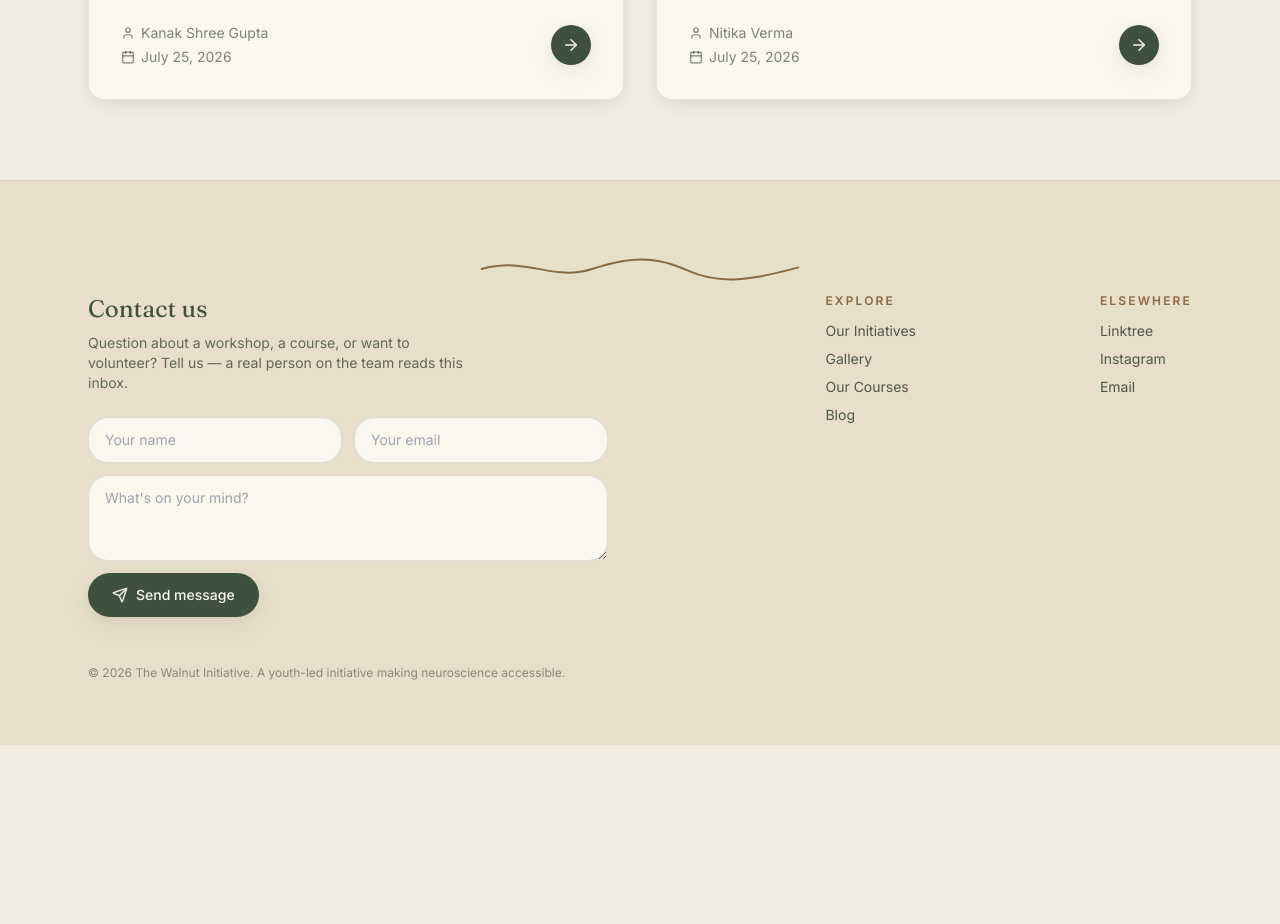
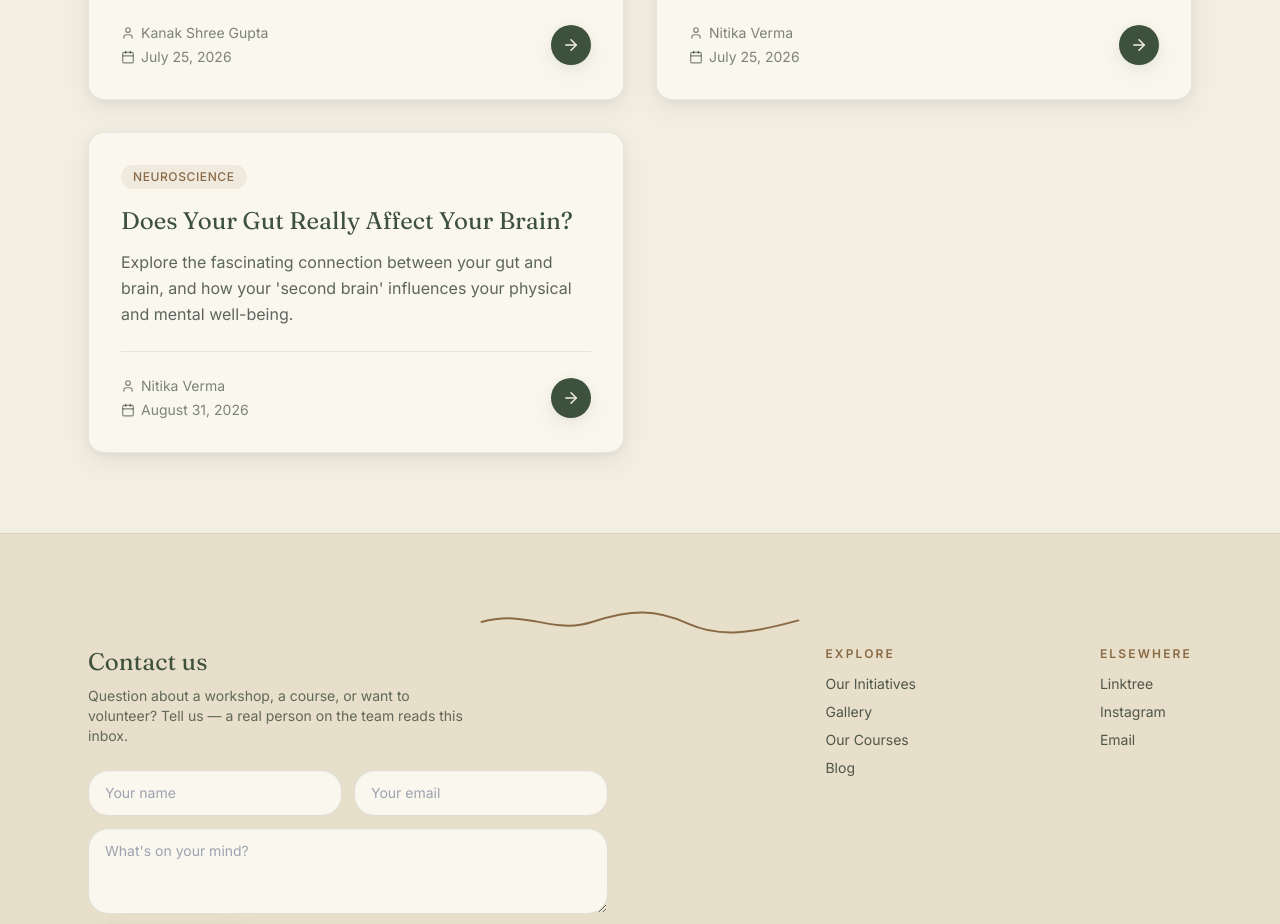
Before and after one commit to shouryasharan7-netizen/thewalnutinitiative, a Next.js app: page /blog in a window 1280 px wide. Shown: the part 1260-2184 px from the top of the page. Before the commit the page ends 2005 px from the top, so only its background shows below. Built offline with nearby package versions, Linux system fonts and the light colour scheme; no server answers.

Commit message:
feat: add direct PDF link for gut-brain article

```diff
--- a/app/blog/[slug]/page.tsx
+++ b/app/blog/[slug]/page.tsx
@@ -5,9 +5,11 @@ import WalnutDivider from '@/components/WalnutDivider';
 
 // Define generateStaticParams to statically generate routes for each blog post
 export function generateStaticParams() {
-  return blogPosts.map((post) => ({
-    slug: post.slug,
-  }));
+  return blogPosts
+    .filter((post) => !post.pdfUrl)
+    .map((post) => ({
+      slug: post.slug,
+    }));
 }
 
 export default function BlogPostPage({ params }: { params: { slug: string } }) {
@@ -78,7 +80,7 @@ export default function BlogPostPage({ params }: { params: { slug: string } }) {
             prose-strong:text-green-dark prose-strong:font-semibold
             prose-a:text-walnut prose-a:underline-offset-4 hover:prose-a:text-walnut/80
             prose-blockquote:border-l-4 prose-blockquote:border-green prose-blockquote:pl-6 prose-blockquote:italic prose-blockquote:text-green-dark/90"
-          dangerouslySetInnerHTML={{ __html: post.content }}
+          dangerouslySetInnerHTML={{ __html: post.content || '' }}
         />
       </div>
     </article>
--- a/app/blog/page.tsx
+++ b/app/blog/page.tsx
@@ -54,11 +54,19 @@ export default function BlogPage() {
                 </span>
               </div>
 
+              {post.pdfUrl ? (
+                <a href={post.pdfUrl} target="_blank" rel="noopener noreferrer" className="group">
+                  <h2 className="font-display text-2xl text-green group-hover:text-green-dark transition-colors duration-150 mb-3">
+                    {post.title}
+                  </h2>
+                </a>
+              ) : (
                 <Link href={`/blog/${post.slug}`} className="group">
                   <h2 className="font-display text-2xl text-green group-hover:text-green-dark transition-colors duration-150 mb-3">
                     {post.title}
                   </h2>
                 </Link>
+              )}
 
               <p className="text-green-dark/75 leading-relaxed mb-6 flex-grow">
                 {post.excerpt}
@@ -76,12 +84,23 @@ export default function BlogPage() {
                   </div>
                 </div>
 
+                {post.pdfUrl ? (
+                  <a
+                    href={post.pdfUrl}
+                    target="_blank"
+                    rel="noopener noreferrer"
+                    className="flex h-10 w-10 items-center justify-center rounded-full bg-green text-beige shadow-soft transition-transform duration-200 hover:-translate-y-0.5 hover:bg-green-dark"
+                  >
+                    <ArrowRight size={18} />
+                  </a>
+                ) : (
                   <Link
                     href={`/blog/${post.slug}`}
                     className="flex h-10 w-10 items-center justify-center rounded-full bg-green text-beige shadow-soft transition-transform duration-200 hover:-translate-y-0.5 hover:bg-green-dark"
                   >
                     <ArrowRight size={18} />
                   </Link>
+                )}
               </div>
             </motion.div>
           ))}
--- a/lib/blog-data.ts
+++ b/lib/blog-data.ts
@@ -4,8 +4,9 @@ export interface BlogPost {
   slug: string;
   date: string;
   excerpt: string;
-  content: string;
+  content?: string;
   category: string;
+  pdfUrl?: string;
 }
 
 export const blogPosts: BlogPost[] = [
@@ -141,5 +142,14 @@ export const blogPosts: BlogPost[] = [
 
       <p>Because humans naturally create false memories just through psychological suggestions and advice, the power to do it with absolute, biological precision using lasers is incredibly dangerous, and the human civilisation is nowhere near ready for this technology to advance!</p>
     `
+  },
+  {
+    title: "Does Your Gut Really Affect Your Brain?",
+    author: "Nitika Verma",
+    slug: "does-your-gut-really-affect-your-brain",
+    date: "August 31, 2026",
+    category: "Neuroscience",
+    excerpt: "Explore the fascinating connection between your gut and brain, and how your 'second brain' influences your physical and mental well-being.",
+    pdfUrl: "/Does-Your-Gut-Really-Affect-Your-Brain.pdf"
   }
 ];
```
Also changed, not shown: 1 other file (tests, documents, lock files or other folders). Lines whose indentation alone changed are shown as unchanged.
